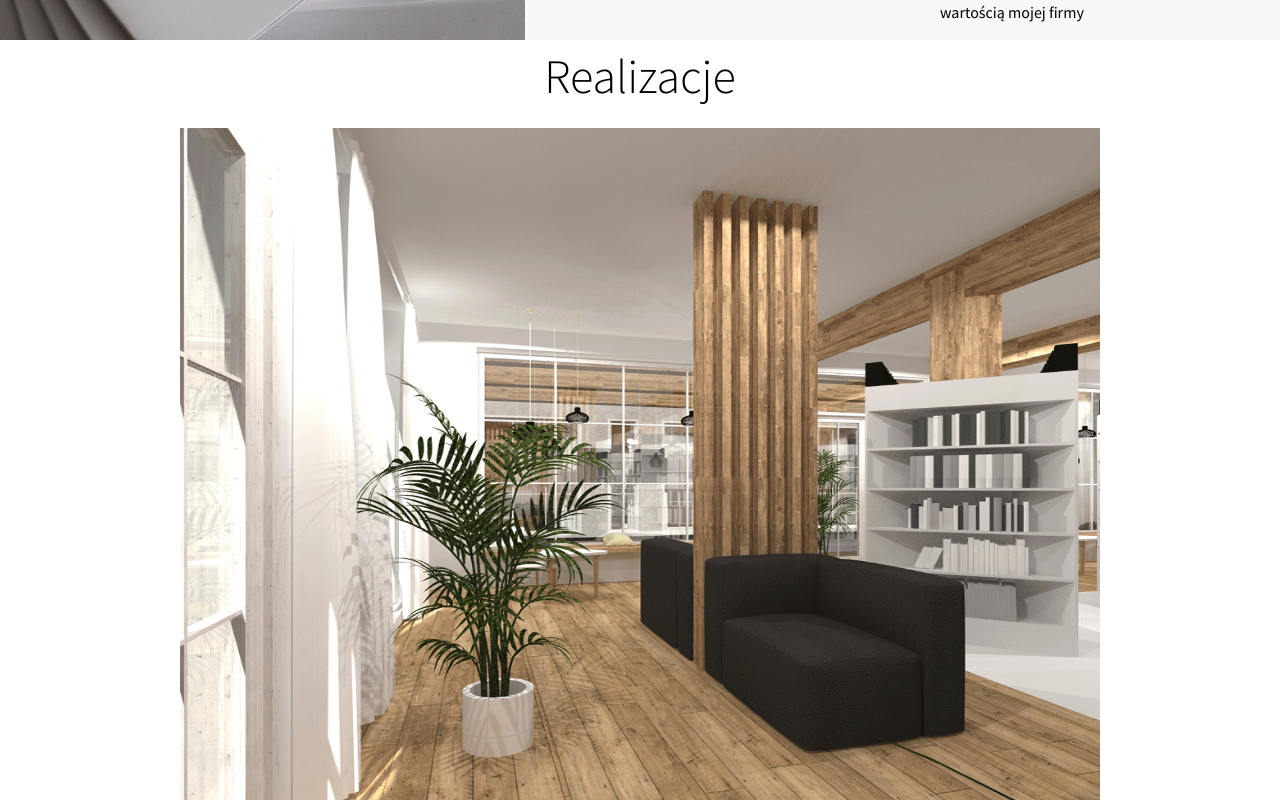
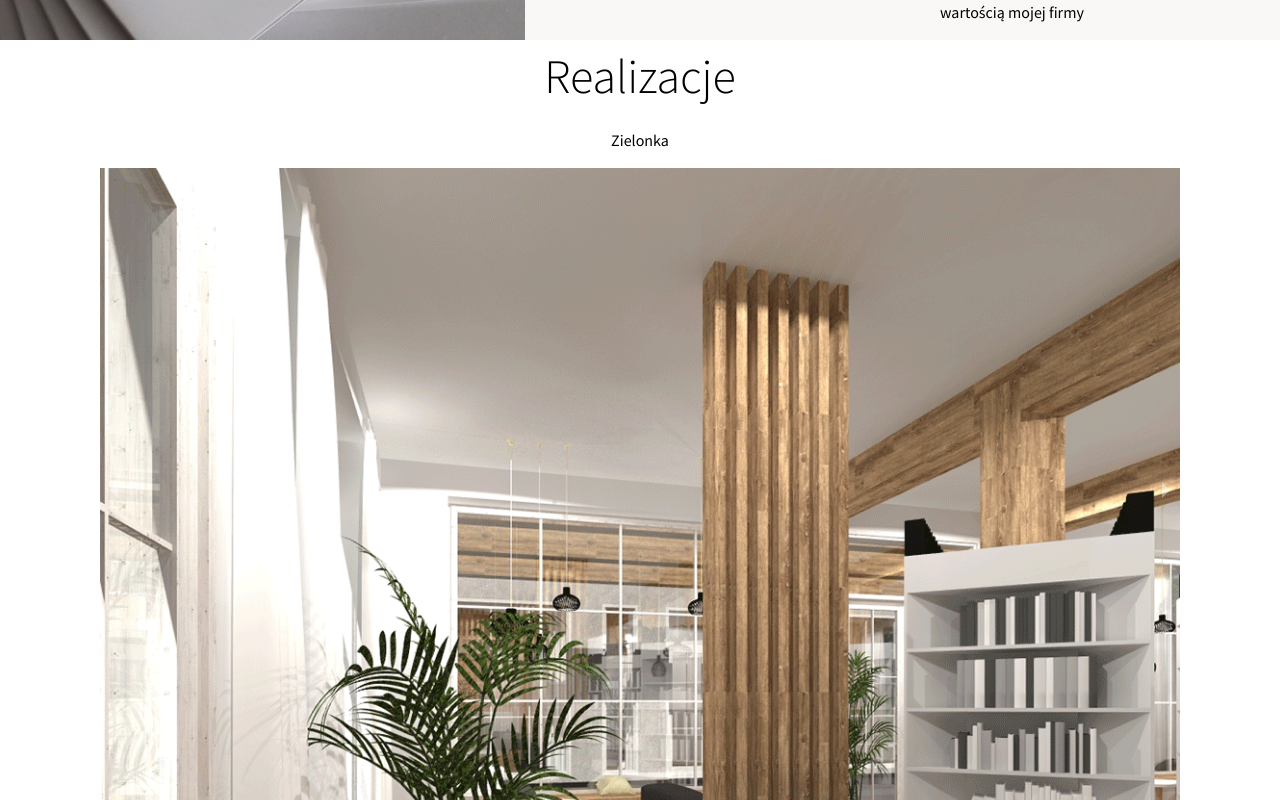
Before and after one commit to golasowska/kropka-kreska, a React (Create React App) app: page / in a window 1280 px wide. Shown: the part 1600-2400 px from the top of the page. Built offline with nearby package versions, Linux system fonts and the light colour scheme.

Commit message:
added carousel

```diff
--- a/package.json
+++ b/package.json
@@ -7,6 +7,7 @@
     "react": "^16.4.1",
     "react-dom": "^16.4.1",
     "react-redux": "^5.0.7",
+    "react-responsive-carousel": "^3.1.41",
     "react-scripts": "1.1.4",
     "redux": "^4.0.0"
   },
--- a/src/containers/About.js
+++ b/src/containers/About.js
@@ -1,7 +1,5 @@
 import React, { Component } from 'react';
 import { connect } from 'react-redux';
-
-import imageAbout from '../assets/image-about.png';
 
 class About extends Component {
   renderAbout = () => {
--- a/src/containers/Realisations.js
+++ b/src/containers/Realisations.js
@@ -1,17 +1,18 @@
 import React, { Component } from 'react';
 import { connect } from 'react-redux';
+
+import { Carousel } from 'react-responsive-carousel';
+import 'react-responsive-carousel/lib/styles/carousel.min.css';
 
 class Realisations extends Component {
   renderGallery = () => {
     return this.props.projectsList.map(item => {
       return item.photos.map(photo => {
         return (
-          <img
-            key={photo}
-            className="img-fluid col col-md-10 photo-gallery"
-            src={photo}
-            alt="gallery-project"
-          />
+          <div key={photo}>
+            <p>{item.title}</p>
+            <img src={photo} alt="gallery-project" />
+          </div>
         );
       });
     });
@@ -33,7 +34,18 @@ class Realisations extends Component {
         <div className="row text-center">
           <p className="col col-md-12 header-text">Realizacje</p>
         </div>
-        <div className="row justify-content-center">{this.renderGallery()}</div>
+        <div className="col-md-12 m-auto">
+          <Carousel
+            showArrows={true}
+            showStatus={false}
+            showIndicators={false}
+            showThumbs={false}
+            infiniteLoop={true}
+            dynamicHeight={true}
+          >
+            {this.renderGallery()}
+          </Carousel>
+        </div>
         <div className="row">{this.renderProjects()}</div>
       </div>
     );
--- a/src/styles/index.css
+++ b/src/styles/index.css
@@ -92,9 +92,16 @@ body {
 
 /* GALLERY */
 
-.photo-gallery {
-  height: 100%;
+.carousel.carousel-slider {
   max-height: 90vh;
+}
+
+.carousel .slider-wrapper.axis-horizontal .slider .slide {
+  background: #fff;
+}
+
+.carousel.carousel-slider .control-arrow.control-next:hover {
+  background: transparent;
 }
 
 /* FOOTER */
```
Also changed, not shown: public/index.html (line endings or trailing spaces), 1 other file (tests, documents, lock files or other folders).
